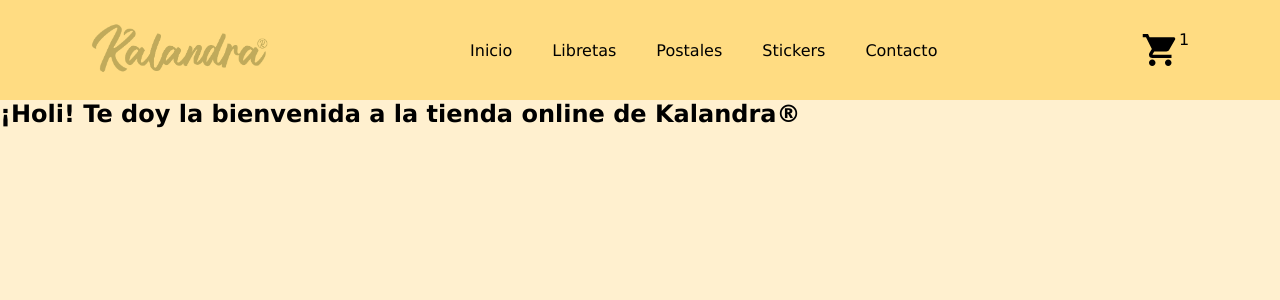
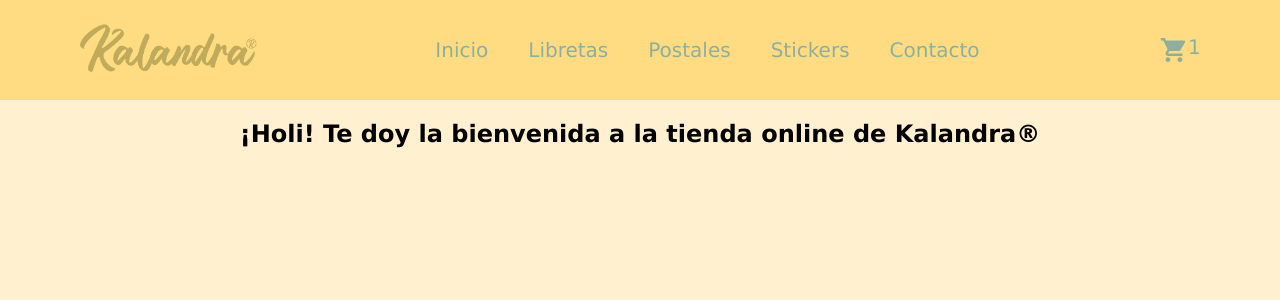
Before and after one commit to anabrollan/2PERollan, a React (Vite) app: page / in a window 1280 px wide. Shown: the top 300 px of the page. Built offline with nearby package versions, Linux system fonts and the light colour scheme.

Commit message:
Cambio el estilo del cartwidget e itemlistcontainer

```diff
--- a/src/components/NavBar/CartWidget.jsx
+++ b/src/components/NavBar/CartWidget.jsx
@@ -4,7 +4,7 @@
     return (
         <div className="cartwidget">
             <IoMdCart className="cart-icon"/>
-            <p>1</p>
+            <p className="numeroDeItems">1</p>
         </div>
     )
 }
--- a/src/components/NavBar/NavBar.jsx
+++ b/src/components/NavBar/NavBar.jsx
@@ -8,7 +8,7 @@
             <div className="brand">
             <img src={logo} className="logo"/>
             </div>
-            <ul>
+            <ul className="montserrat">
                 <li>Inicio</li>
                 <li>Libretas</li>
                 <li>Postales</li>
--- a/src/components/NavBar/navbar.scss
+++ b/src/components/NavBar/navbar.scss
@@ -8,6 +8,8 @@
     ul{
         display: flex;
         list-style: none;
+        font-size: 20px;
+        color: #8EAF9D;
         li{
             padding: 0 20px;
         }
@@ -25,6 +27,17 @@
 .cartwidget{
     display:flex;
     .cart-icon{
-    font-size: 40px;
+    font-size: 30px;
+    color: #8EAF9D;
     }
 }
+
+h2 {
+    padding: 20px;
+    text-align: center;
+}
+
+.numeroDeItems {
+    font-size: 20px;
+    color: #8EAF9D;
+}
```
